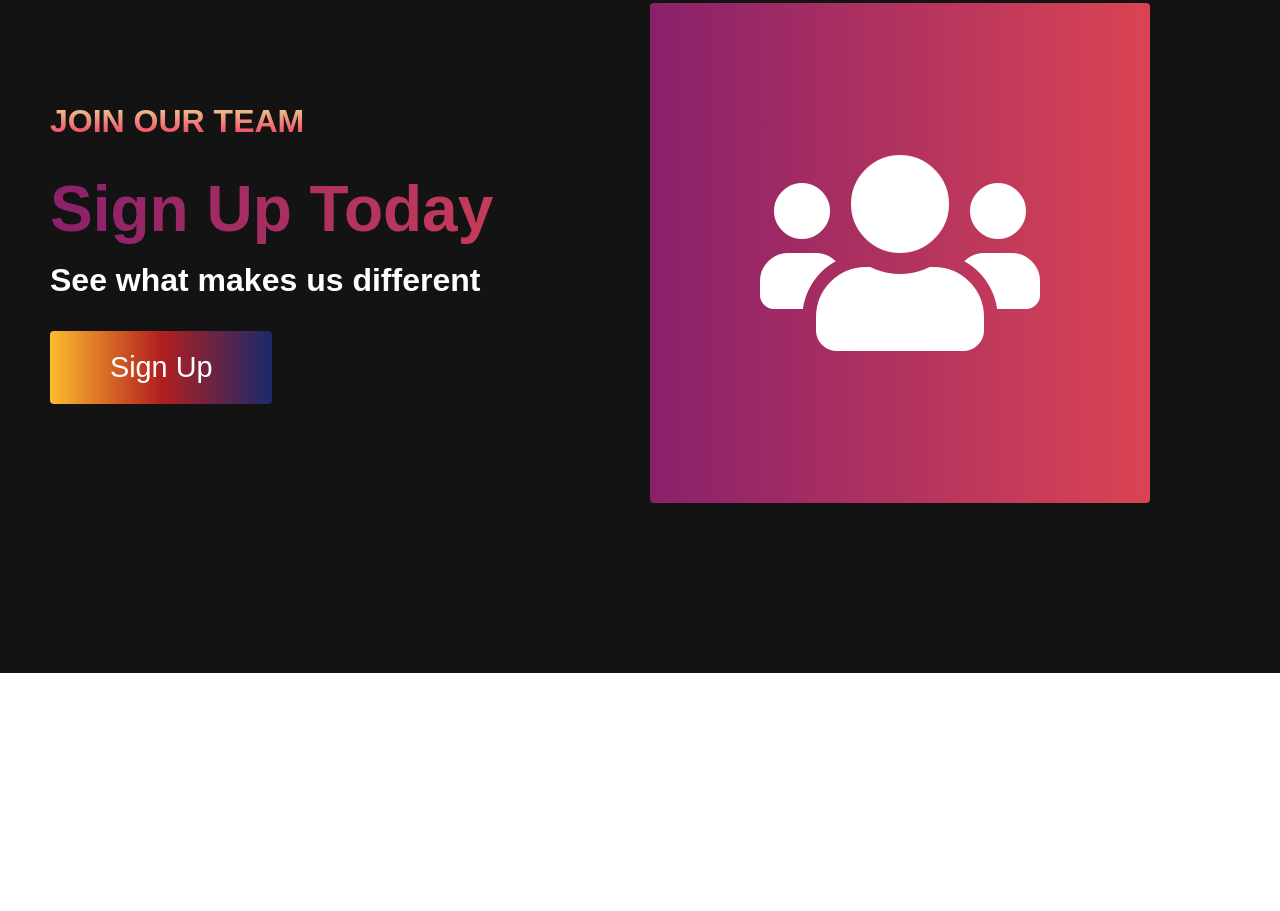
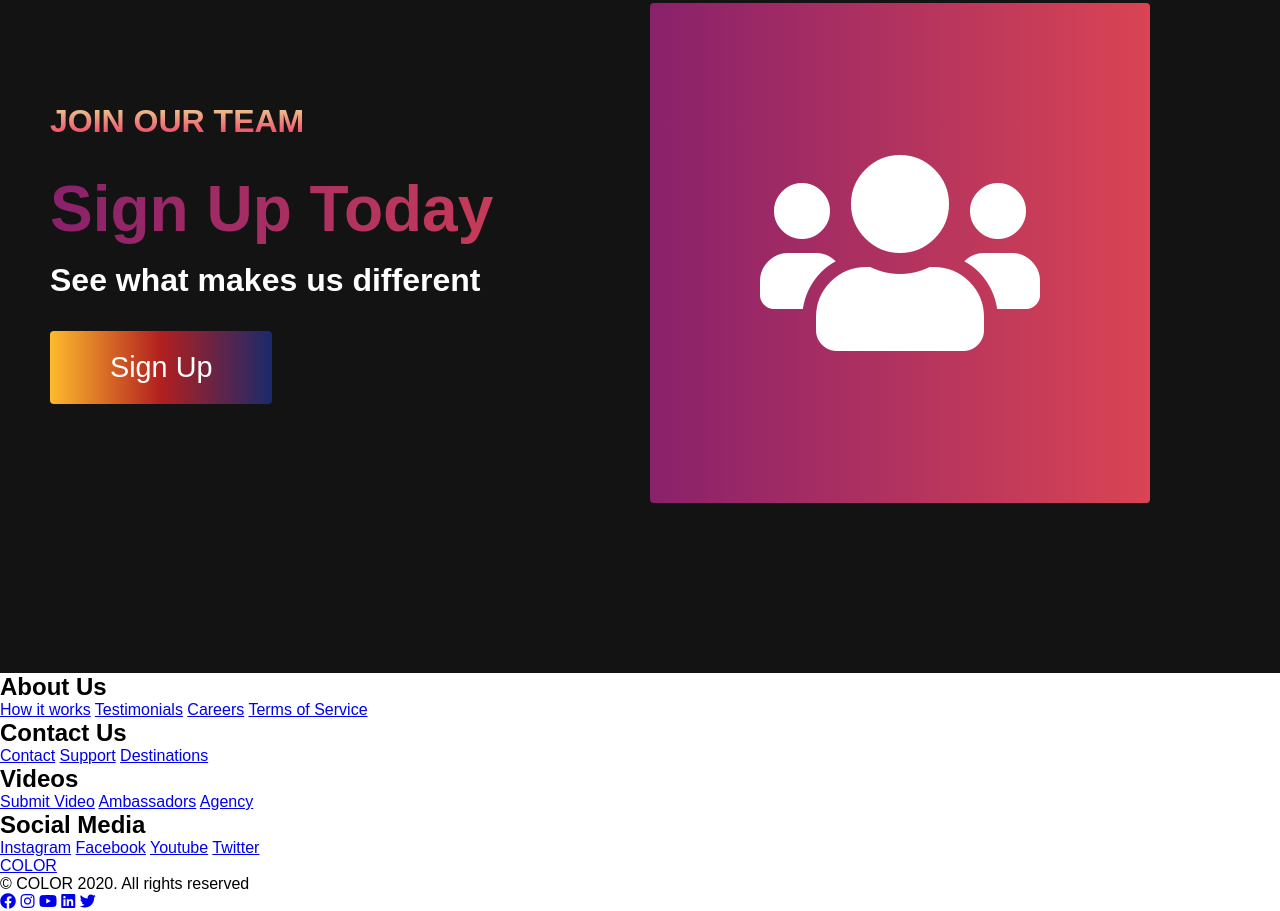
Before and after one commit to magacula/responsive-frontend-scroll-site, a plain HTML site: page index.html in a window 1280 px wide. Shown: the part 3181-4092 px from the top of the page. Before the commit the page ends 3854 px from the top, so only its background shows below. Drawn offline with Linux system fonts and the light colour scheme.

Commit message:
added footer section to html

```diff
--- a/index.html
+++ b/index.html
@@ -110,6 +110,62 @@
       </div>
     </div>
 
+    <!-- Footer Section -->
+    <!-- Footer Section -->
+    <div class="footer__container">
+      <div class="footer__links">
+        <div class="footer__link--wrapper">
+          <div class="footer__link--items">
+            <h2>About Us</h2>
+            <a href="/sign__up">How it works</a> <a href="/">Testimonials</a>
+            <a href="/">Careers</a> <a href="/">Terms of Service</a>
+          </div>
+          <div class="footer__link--items">
+            <h2>Contact Us</h2>
+            <a href="/">Contact</a> <a href="/">Support</a>
+            <a href="/">Destinations</a>
+          </div>
+        </div>
+        <div class="footer__link--wrapper">
+          <div class="footer__link--items">
+            <h2>Videos</h2>
+            <a href="/">Submit Video</a> <a href="/">Ambassadors</a>
+            <a href="/">Agency</a>
+          </div>
+          <div class="footer__link--items">
+            <h2>Social Media</h2>
+            <a href="/">Instagram</a> <a href="/">Facebook</a>
+            <a href="/">Youtube</a> <a href="/">Twitter</a>
+          </div>
+        </div>
+      </div>
+      <section class="social__media">
+        <div class="social__media--wrap">
+          <div class="footer__logo">
+            <a href="/" id="footer__logo">COLOR</a>
+          </div>
+          <p class="website__rights">© COLOR 2020. All rights reserved</p>
+          <div class="social__icons">
+            <a href="/" class="social__icon--link" target="_blank"
+              ><i class="fab fa-facebook"></i
+            ></a>
+            <a href="/" class="social__icon--link"
+              ><i class="fab fa-instagram"></i
+            ></a>
+            <a href="/" class="social__icon--link"
+              ><i class="fab fa-youtube"></i
+            ></a>
+            <a href="/" class="social__icon--link"
+              ><i class="fab fa-linkedin"></i
+            ></a>
+            <a href="/" class="social__icon--link"
+              ><i class="fab fa-twitter"></i
+            ></a>
+          </div>
+        </div>
+      </section>
+    </div>
+
     <script src="./app.js"></script>
   </body>
 </html>
```
